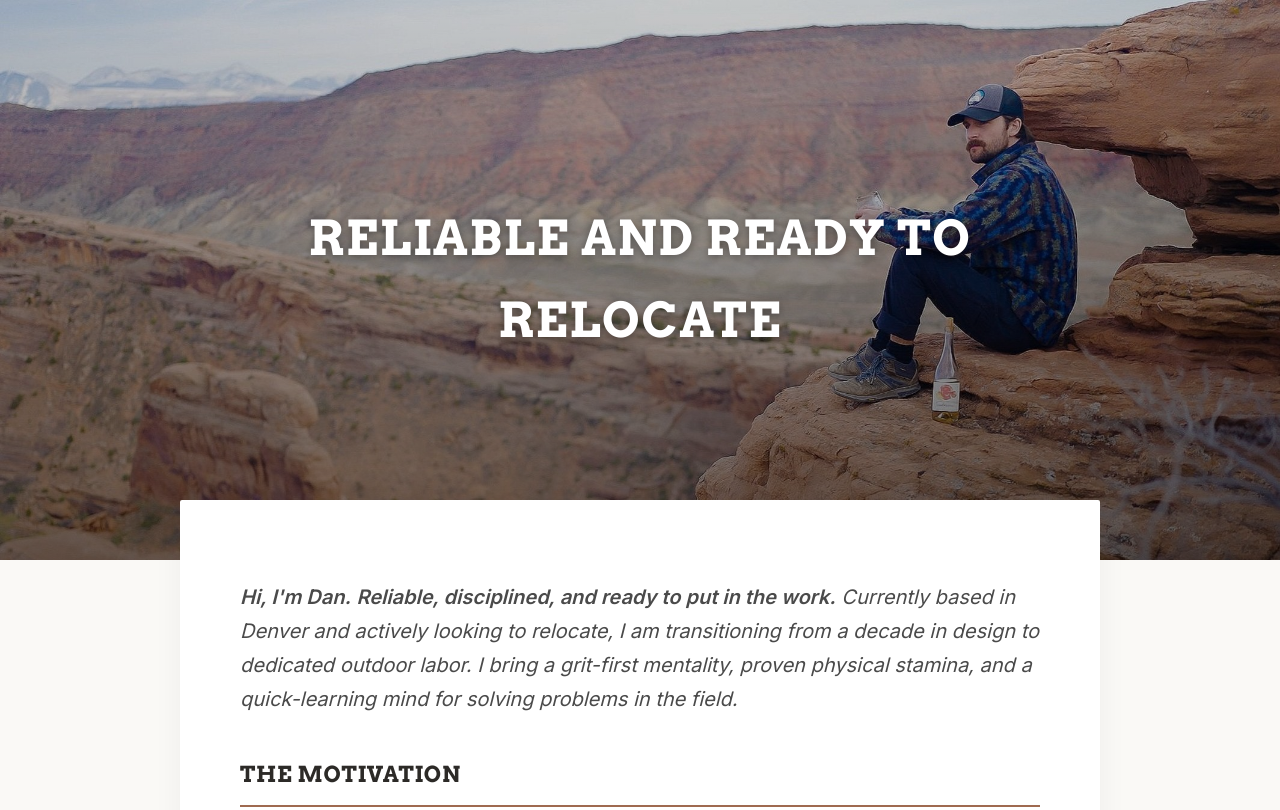
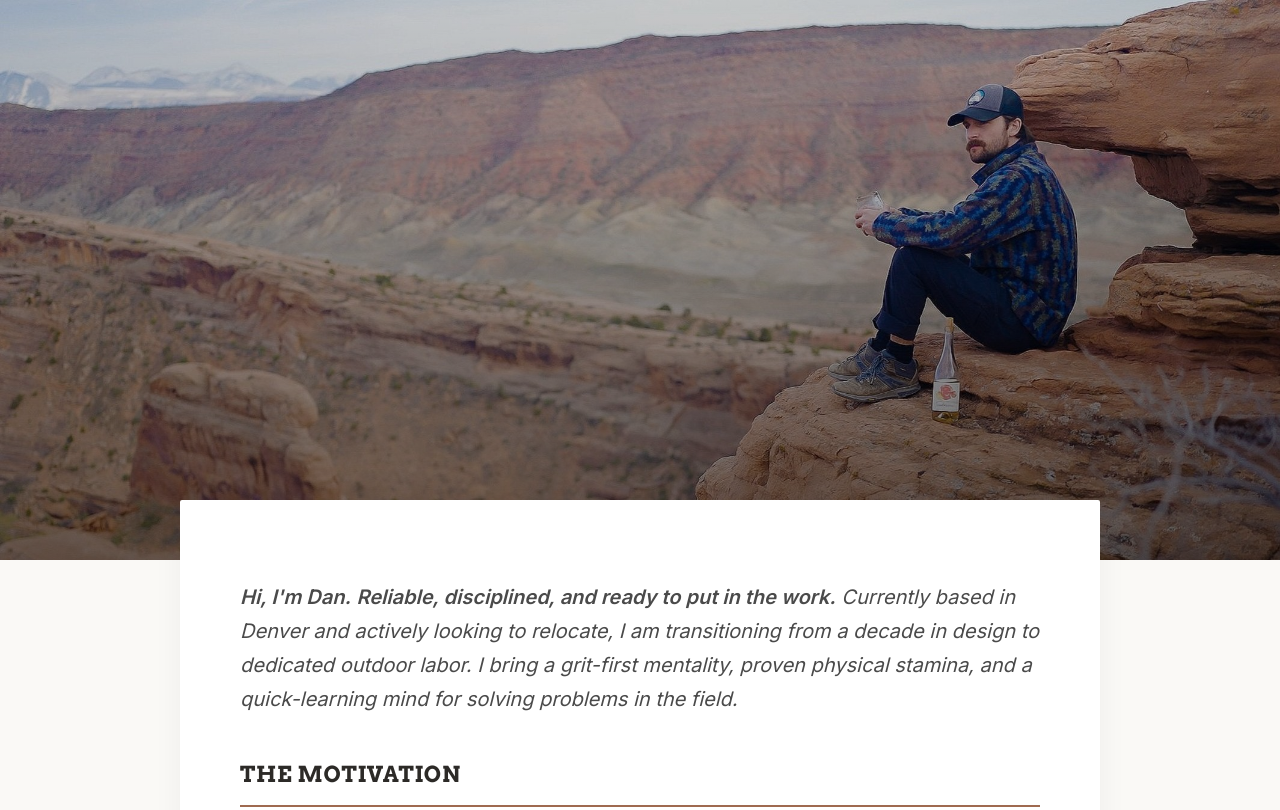
Before and after one commit to DsMeier-DesignAndFilmmaking/Ranch-Work-Landing-Page, a plain HTML site: page index.html in a window 1280 px wide. Shown: the top 810 px of the page. Drawn offline with Linux system fonts and the light colour scheme.

Commit message:
Update website

```diff
--- a/index.html
+++ b/index.html
@@ -169,7 +169,7 @@
 
   <header class="hero">
     <div class="hero-content">
-      <h1>Reliable and Ready to Relocate</h1>
+      <h1></h1>
     </div>
   </header>
 
```
